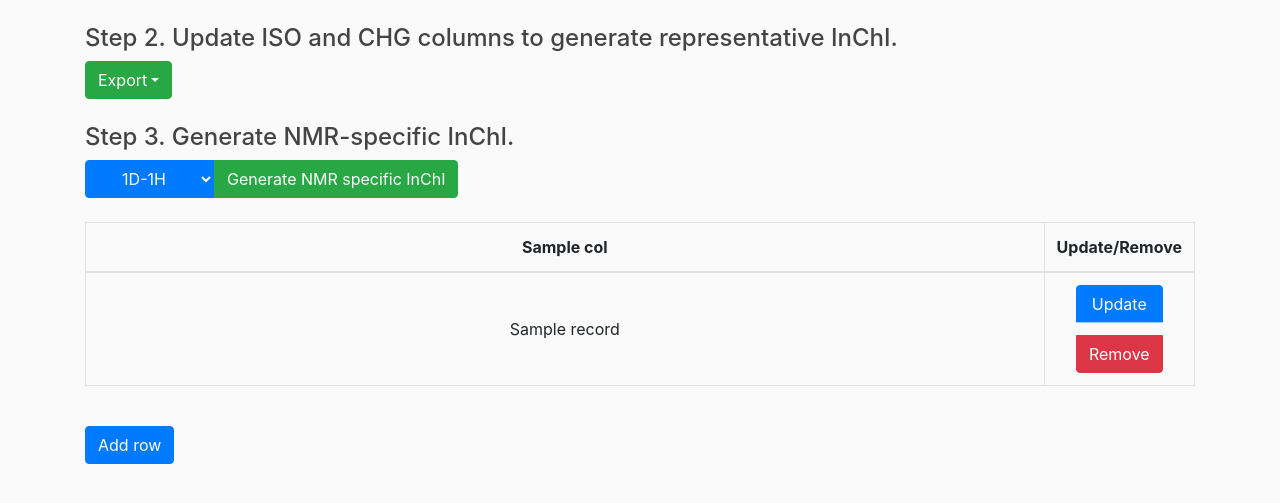
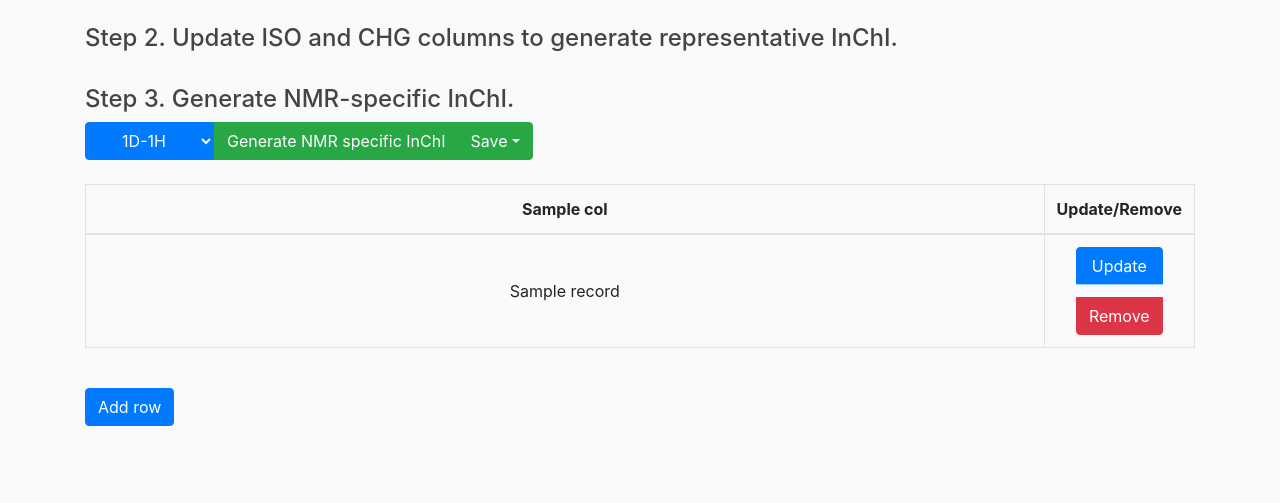
Before and after one commit to MoseleyBioinformaticsLab/isoenum-webgui, a Python web app: template isoenum_webgui/templates/table.html in a window 1280 px wide. Shown: the part 56-559 px from the top of the page. Run offline with Jinja, Linux system fonts and the light colour scheme; the template is opened without the code that fills it: most values are stand-ins (such as "Sample title", 1, 10 or a date in 2020); some libraries are stand-ins or nearby versions.

Commit message:
Update table template.

```diff
--- a/isoenum_webgui/templates/table.html
+++ b/isoenum_webgui/templates/table.html
@@ -5,20 +5,6 @@
 
     <div class="row">
         <h4>Step 2. Update ISO and CHG columns to generate representative InChI.</h4>
-    </div>
-
-    <div class="row">
-        <div class="btn-group" role="group">
-            <button id="export-button" type="button" class="btn btn-success dropdown-toggle" data-toggle="dropdown" aria-haspopup="true" aria-expanded="false">Export</button>
-            <div class="dropdown-menu" aria-labelledby="export-button">
-                <form id="export-form" method="post" action="">
-                    <input class="dropdown-item" id="export-csv" type="submit" name="export-csv" title="Export CSV" value="Export Table (CSV)">
-                </form>
-                <form id="update-form" method="post" action="">
-                    <input class="dropdown-item" id="export-zip" type="submit" name="export-zip" title="Export" value="Export Project (ZIP)">
-                </form>
-            </div>
-        </div>
     </div>
 
     <br>
@@ -37,6 +23,13 @@
                 <input id="nmr-table-data" type="hidden" name="nmr-inchi-table-data" value="">
                 <input class="btn btn-success" id="generate-nmr-button" type="submit" value="Generate NMR specific InChI">
             </form>
+
+            <button id="save-button" type="button" class="btn btn-success dropdown-toggle" data-toggle="dropdown" aria-haspopup="true" aria-expanded="false">Save</button>
+            <div class="dropdown-menu" aria-labelledby="export-button">
+                <a class="dropdown-item" href="{{ url_for("export_csv") }}">CSV</a>
+                <a class="dropdown-item" href="{{ url_for("export_json") }}">JSON</a>
+            </div>
+
         </div>
     </div>
 
```
